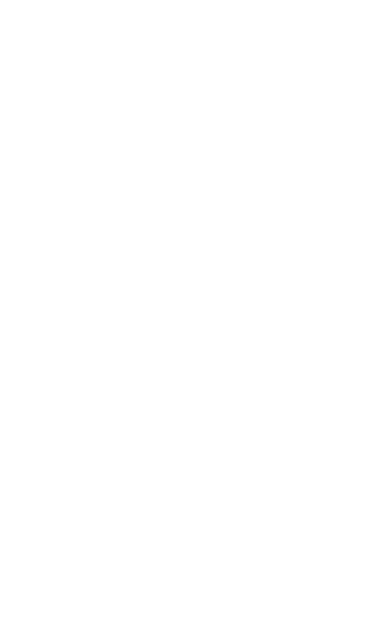
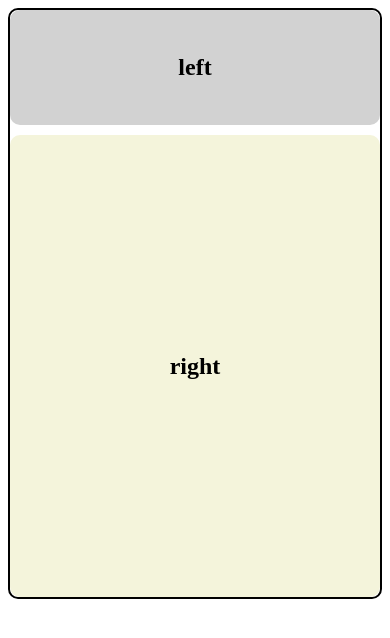
Before and after one commit to ashraful2871/minestone-2-home-work, a plain HTML site: page responsive/index.html in a window 390 px wide. Drawn offline with Linux system fonts and the light colour scheme.

Commit message:
task 1 complete

```diff
--- a/responsive/index.html
+++ b/responsive/index.html
@@ -4,16 +4,63 @@
     <meta charset="UTF-8">
     <meta name="viewport" content="width=device-width, initial-scale=1.0">
     <title>Responsive</title>
+    <style>
+        .section-container{
+            border: 2px solid black;
+            height: 587px;
+            display: grid;
+            grid-template-columns: 400px auto;
+            text-align: center;
+            border-radius: 10px;
+            grid-gap: 10px;
+        }
+        .right{
+            background-color: #F4F4DB;
+            display: flex;
+            flex-direction: column;
+            justify-content: center;
+            border-radius: 10px;
+        }
+        .left{
+            background-color: #D2D2D2;
+            display: flex;
+            flex-direction: column;
+            justify-content: center;
+            border-radius: 10px;
+        }
+        @media screen and (max-width:576px) {
+            .section-container{
+                display: grid;
+                /* grid-column: auto; */
+                /* grid-template-columns: 200px auto; */
+                /* grid-template-rows: auto; */
+                display: flex;
+                flex-direction: column
+
+
+            }
+            .left{
+                /* height: 130px; */
+                margin-bottom: ;
+                height: 25%;
+
+            }
+            .right{
+                height: 100%;
+
+            }
+        }
+    </style>
 </head>
 <body>
     <main>
-        <section>
-            <div>
-
+        <section class="section-container">
+            <div class="left">
+                <h1>left</h1>
             </div>
 
-            <div>
-
+            <div class="right">
+                <h1>right</h1>
             </div>
         </section>
     </main>
```
